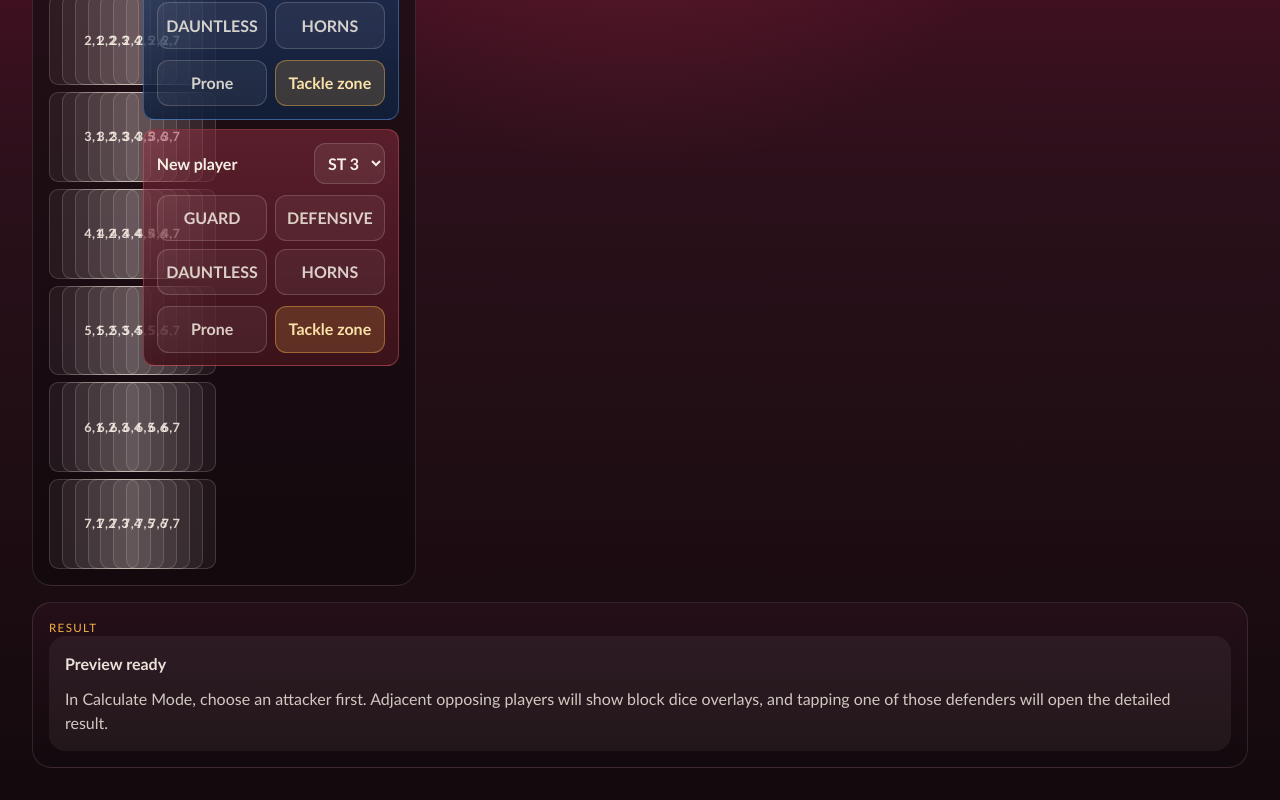
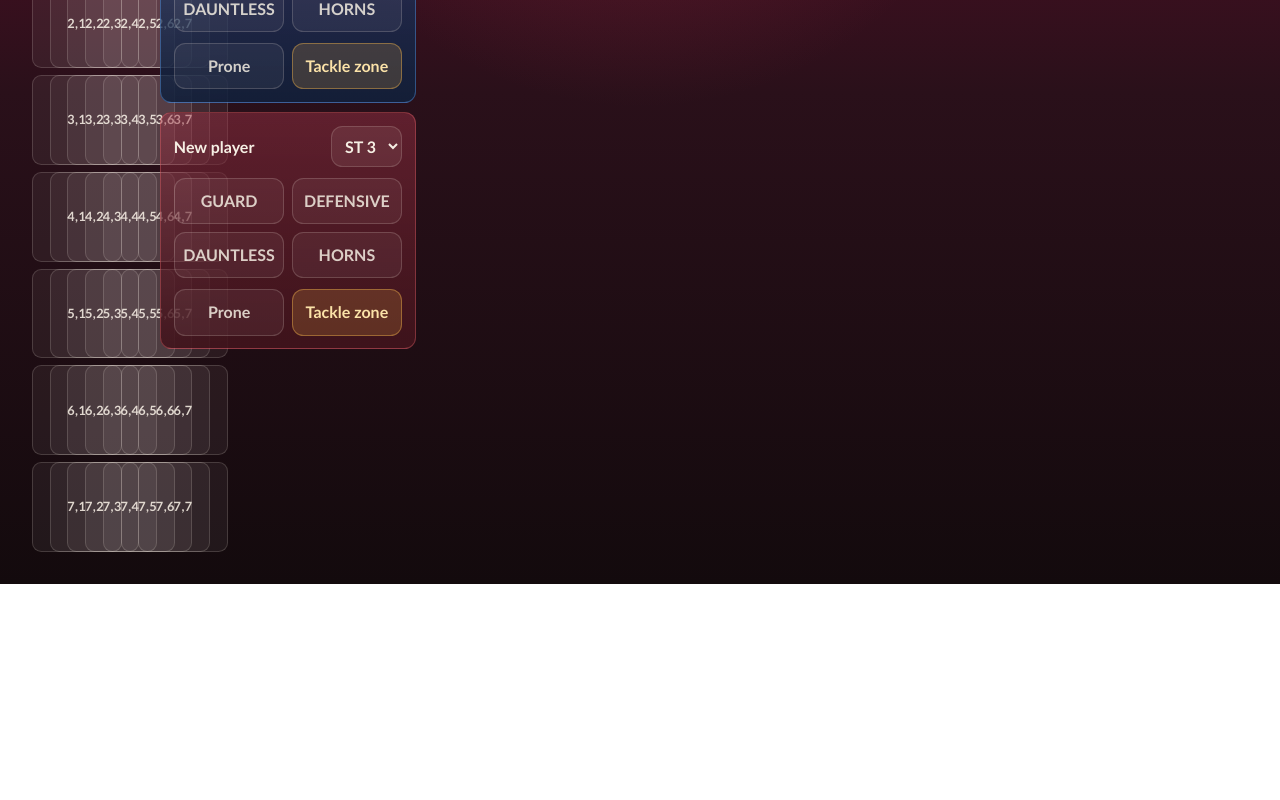
Before and after one commit to safeathomeapp/bloodbowltoolkit, a React (Vite) app: page / in a window 1280 px wide. Shown: the part 264-1064 px from the top of the page. After the commit the page ends 848 px from the top, so only its background shows below. Built offline with nearby package versions, Linux system fonts and the light colour scheme.

Commit message:
feat: simplify board chrome and result visibility

```diff
--- a/src/tools/block-dice/components/BlockDiceCalculator.module.css
+++ b/src/tools/block-dice/components/BlockDiceCalculator.module.css
@@ -6,8 +6,6 @@
   -webkit-touch-callout: none;
 }
 
-.controls,
-.boardPanel,
 .resultsPanel {
   padding: 1rem;
   border-radius: 1.2rem;
@@ -733,8 +731,6 @@
     gap: 0.55rem;
   }
 
-  .controls,
-  .boardPanel,
   .resultsPanel {
     padding: 0.5rem;
   }
--- a/src/tools/block-dice/components/BlockDiceCalculator.tsx
+++ b/src/tools/block-dice/components/BlockDiceCalculator.tsx
@@ -716,7 +716,7 @@ export function BlockDiceCalculator() {
 
   return (
     <div className={styles.layout}>
-      <section className={styles.boardPanel} aria-label="Board panel">
+      <section aria-label="Board panel">
         <div className={styles.sectionHeading}>
           <div className={styles.titleRow}>
             <div className={styles.toggleRow}>
@@ -1014,11 +1014,11 @@ export function BlockDiceCalculator() {
         </div>
       </section>
 
+      {appMode === 'CALCULATE' && calculation ? (
         <section className={styles.resultsPanel} aria-labelledby="result-title">
           <div className={styles.sectionHeading}>
             <div className={styles.titleRow}>
               <p id="result-title" className={styles.eyebrow}>Result</p>
-            {calculation ? (
               <button
                 type="button"
                 className={styles.teamToggle}
@@ -1028,11 +1028,9 @@ export function BlockDiceCalculator() {
               >
                 {isWhyPanelOpen ? 'HIDE WHY' : 'WHY?'}
               </button>
-            ) : null}
             </div>
           </div>
 
-        {calculation ? (
           <div className={styles.resultStack}>
             <div className={styles.resultCard}>
               <p className={styles.resultHeadline}>{calculation.finalDice.summary}</p>
@@ -1087,16 +1085,8 @@ export function BlockDiceCalculator() {
               ) : null}
             </div>
           </div>
-        ) : (
-          <div className={styles.resultCard}>
-            <p className={styles.resultHeadline}>Preview ready</p>
-            <p className={styles.resultCopy}>
-              In Calculate Mode, choose an attacker first. Adjacent opposing players will show block
-              dice overlays, and tapping one of those defenders will open the detailed result.
-            </p>
-          </div>
-        )}
         </section>
+      ) : null}
 
     </div>
   )
```
Also changed, not shown: 1 other file (tests, documents, lock files or other folders). Lines whose indentation alone changed are shown as unchanged.
